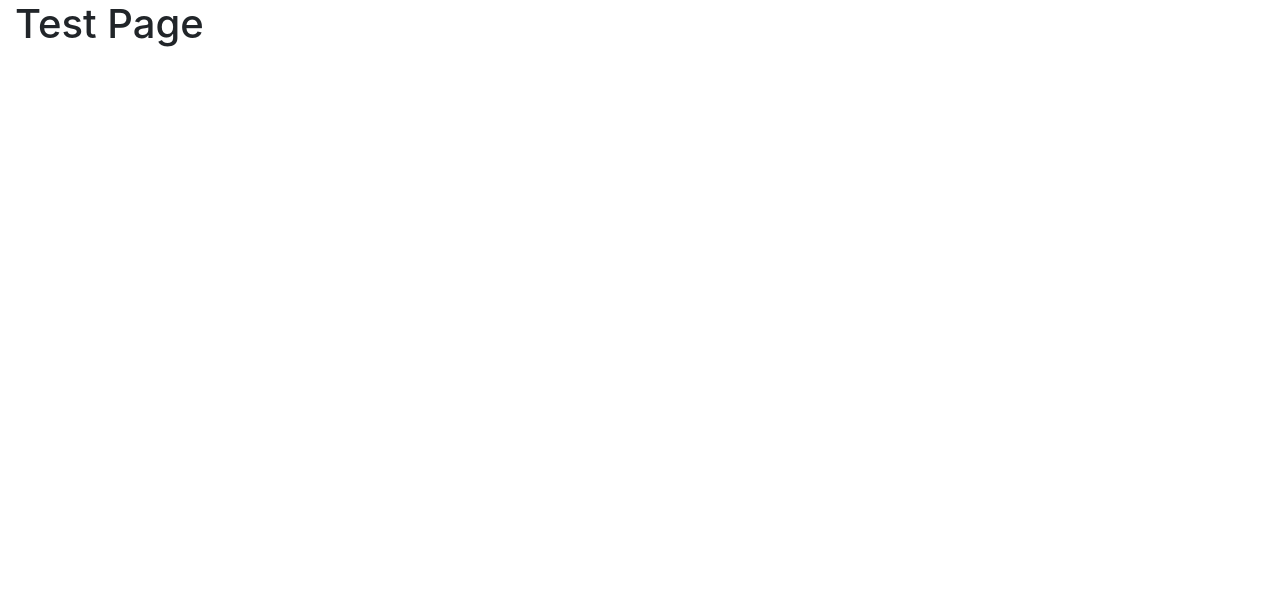
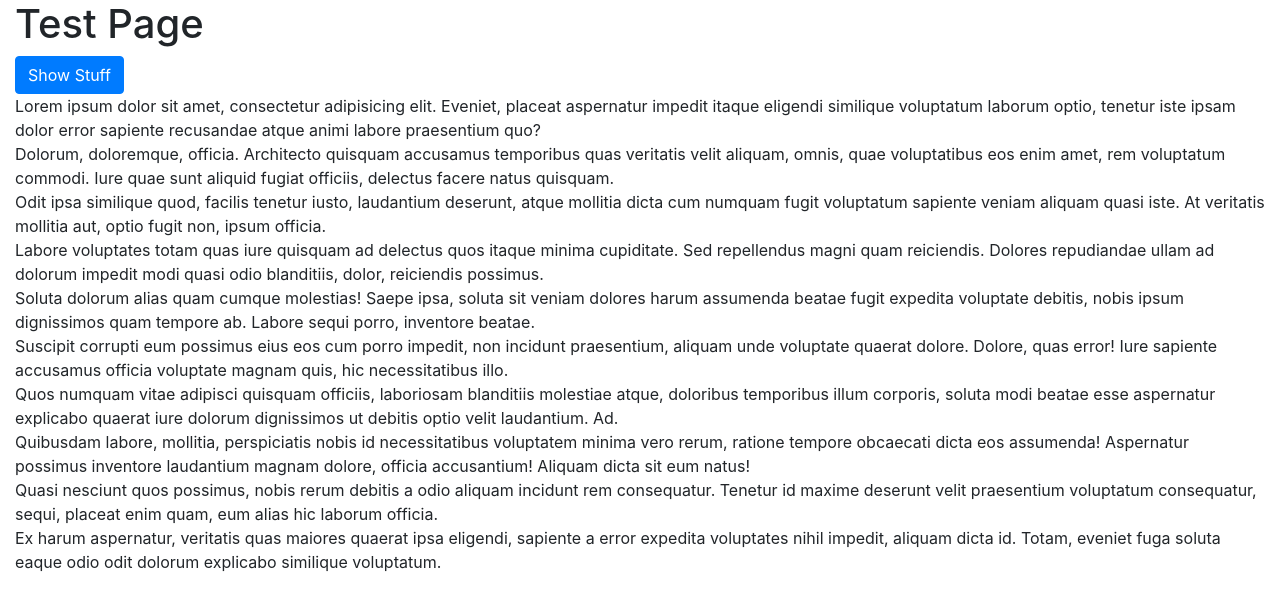
Before and after one commit to coolinmc6/pwa-test, a plain HTML site: page index.html in a window 1280 px wide. Drawn offline with nearby package versions, Linux system fonts and the light colour scheme.

Commit message:
Minor change

```diff
--- a/index.html
+++ b/index.html
@@ -20,6 +20,18 @@
 <body>
 	<div class="main container-fluid">
 		<h1>Test Page</h1>
+
+		<div class="btn btn-primary show-text">Show Stuff</div>
+		<div class="hidden-text hide"><div>Lorem ipsum dolor sit amet, consectetur adipisicing elit. Eveniet, placeat aspernatur impedit itaque eligendi similique voluptatum laborum optio, tenetur iste ipsam dolor error sapiente recusandae atque animi labore praesentium quo?</div>
+		<div>Dolorum, doloremque, officia. Architecto quisquam accusamus temporibus quas veritatis velit aliquam, omnis, quae voluptatibus eos enim amet, rem voluptatum commodi. Iure quae sunt aliquid fugiat officiis, delectus facere natus quisquam.</div>
+		<div>Odit ipsa similique quod, facilis tenetur iusto, laudantium deserunt, atque mollitia dicta cum numquam fugit voluptatum sapiente veniam aliquam quasi iste. At veritatis mollitia aut, optio fugit non, ipsum officia.</div>
+		<div>Labore voluptates totam quas iure quisquam ad delectus quos itaque minima cupiditate. Sed repellendus magni quam reiciendis. Dolores repudiandae ullam ad dolorum impedit modi quasi odio blanditiis, dolor, reiciendis possimus.</div>
+		<div>Soluta dolorum alias quam cumque molestias! Saepe ipsa, soluta sit veniam dolores harum assumenda beatae fugit expedita voluptate debitis, nobis ipsum dignissimos quam tempore ab. Labore sequi porro, inventore beatae.</div>
+		<div>Suscipit corrupti eum possimus eius eos cum porro impedit, non incidunt praesentium, aliquam unde voluptate quaerat dolore. Dolore, quas error! Iure sapiente accusamus officia voluptate magnam quis, hic necessitatibus illo.</div>
+		<div>Quos numquam vitae adipisci quisquam officiis, laboriosam blanditiis molestiae atque, doloribus temporibus illum corporis, soluta modi beatae esse aspernatur explicabo quaerat iure dolorum dignissimos ut debitis optio velit laudantium. Ad.</div>
+		<div>Quibusdam labore, mollitia, perspiciatis nobis id necessitatibus voluptatem minima vero rerum, ratione tempore obcaecati dicta eos assumenda! Aspernatur possimus inventore laudantium magnam dolore, officia accusantium! Aliquam dicta sit eum natus!</div>
+		<div>Quasi nesciunt quos possimus, nobis rerum debitis a odio aliquam incidunt rem consequatur. Tenetur id maxime deserunt velit praesentium voluptatum consequatur, sequi, placeat enim quam, eum alias hic laborum officia.</div>
+		<div>Ex harum aspernatur, veritatis quas maiores quaerat ipsa eligendi, sapiente a error expedita voluptates nihil impedit, aliquam dicta id. Totam, eveniet fuga soluta eaque odio odit dolorum explicabo similique voluptatum.</div></div>
 	</div>
 
 
@@ -28,5 +40,10 @@
 	<script src="https://cdnjs.cloudflare.com/ajax/libs/popper.js/1.12.9/umd/popper.min.js" integrity="sha384-ApNbgh9B+Y1QKtv3Rn7W3mgPxhU9K/ScQsAP7hUibX39j7fakFPskvXusvfa0b4Q" crossorigin="anonymous"></script>
 	<script src="https://maxcdn.bootstrapcdn.com/bootstrap/4.0.0/js/bootstrap.min.js" integrity="sha384-JZR6Spejh4U02d8jOt6vLEHfe/JQGiRRSQQxSfFWpi1MquVdAyjUar5+76PVCmYl" crossorigin="anonymous"></script>
 	<script src="./js/app.js"></script>
+	<script>
+		$('.show-text').on('click', function() {
+			alert('Show text!');
+		})
+	</script>
 </body>
 </html>
```
